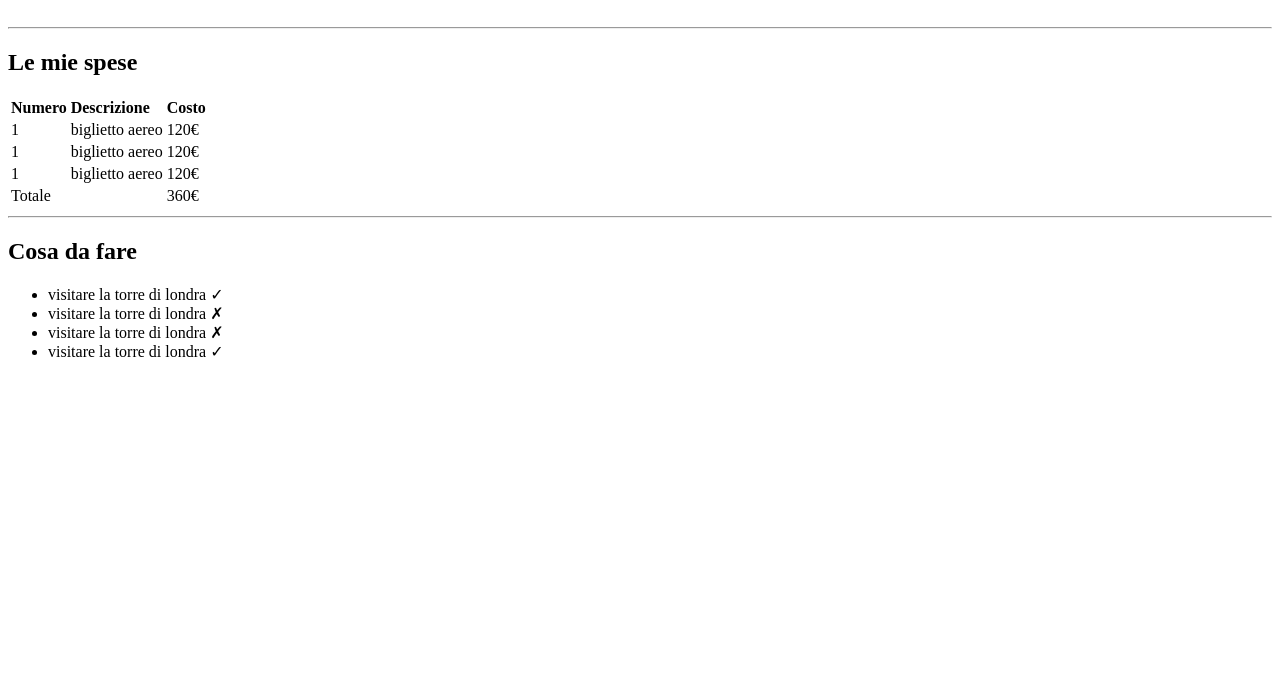
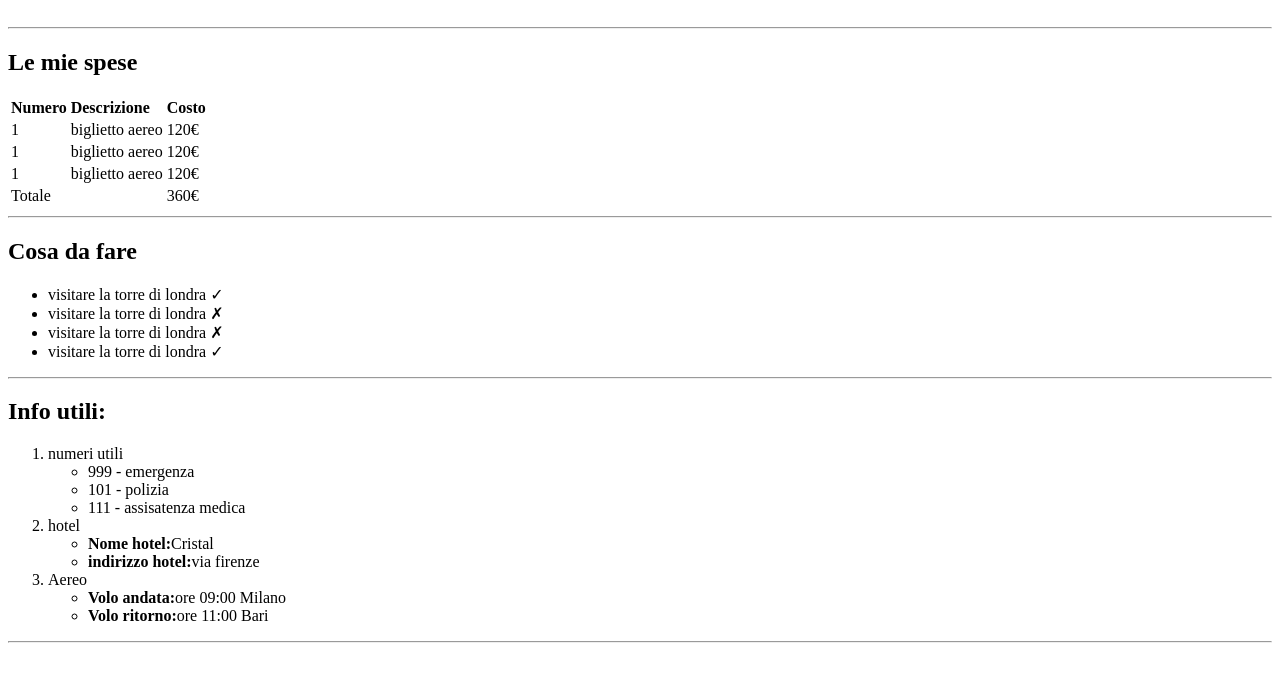
Before and after one commit to Fianda0/html-london-trip, a plain HTML site: page index.html in a window 1280 px wide. Shown: the part 79-760 px from the top of the page. Drawn offline with Linux system fonts and the light colour scheme.

Commit message:
aggiunto lista info utili

```diff
--- a/index.html
+++ b/index.html
@@ -63,10 +63,40 @@
                 <li>visitare la torre di londra &#10003</li>
             </ul>
         </section>
-
+        <hr>
+        <section>
+            <h2>Info utili:</h2>
+            <ol>
+                <li>
+                    numeri utili
+                    <ul>
+                        <li>999 - emergenza</li>
+                        <li>101 - polizia</li>
+                        <li>111 - assisatenza medica</li>
+                    </ul>
+                </li>
+                <li>
+                    hotel
+                    <ul>
+                        <li><strong>Nome hotel:</strong>Cristal</li>
+                        <li><strong>indirizzo hotel:</strong>via firenze</li>
+                    </ul>
+                </li>
+                <li>
+                    Aereo
+                    <ul>
+                        <li><strong>Volo andata:</strong>ore 09:00 Milano</li>
+                        <li><strong>Volo ritorno:</strong>ore 11:00 Bari</li>
+                    </ul>
+                </li>
+            </ol>
+        </section>
+        <hr>
     </main>
 
-    <footer></footer>
+    <footer>
+
+    </footer>
 </body>
 
 </html>
```
